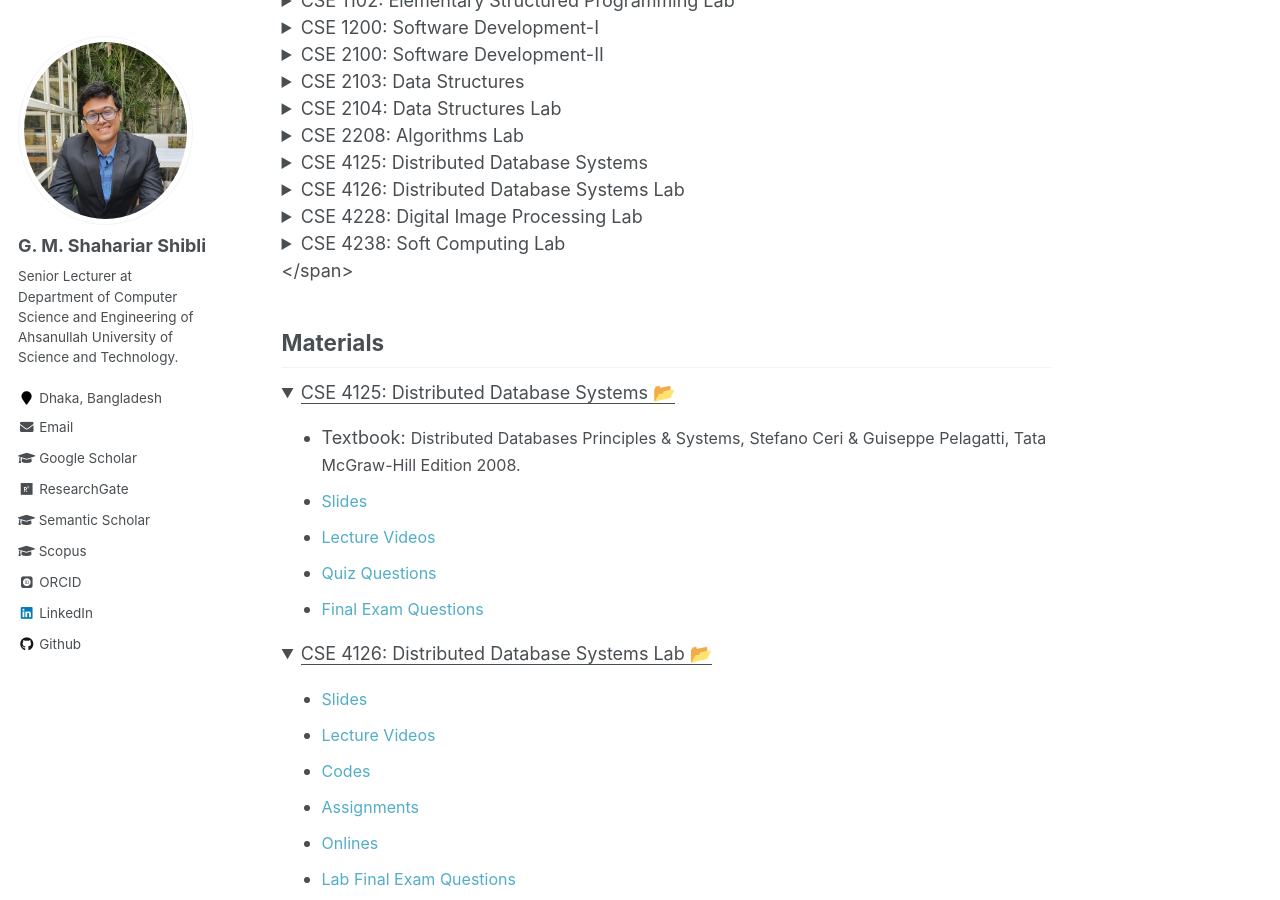
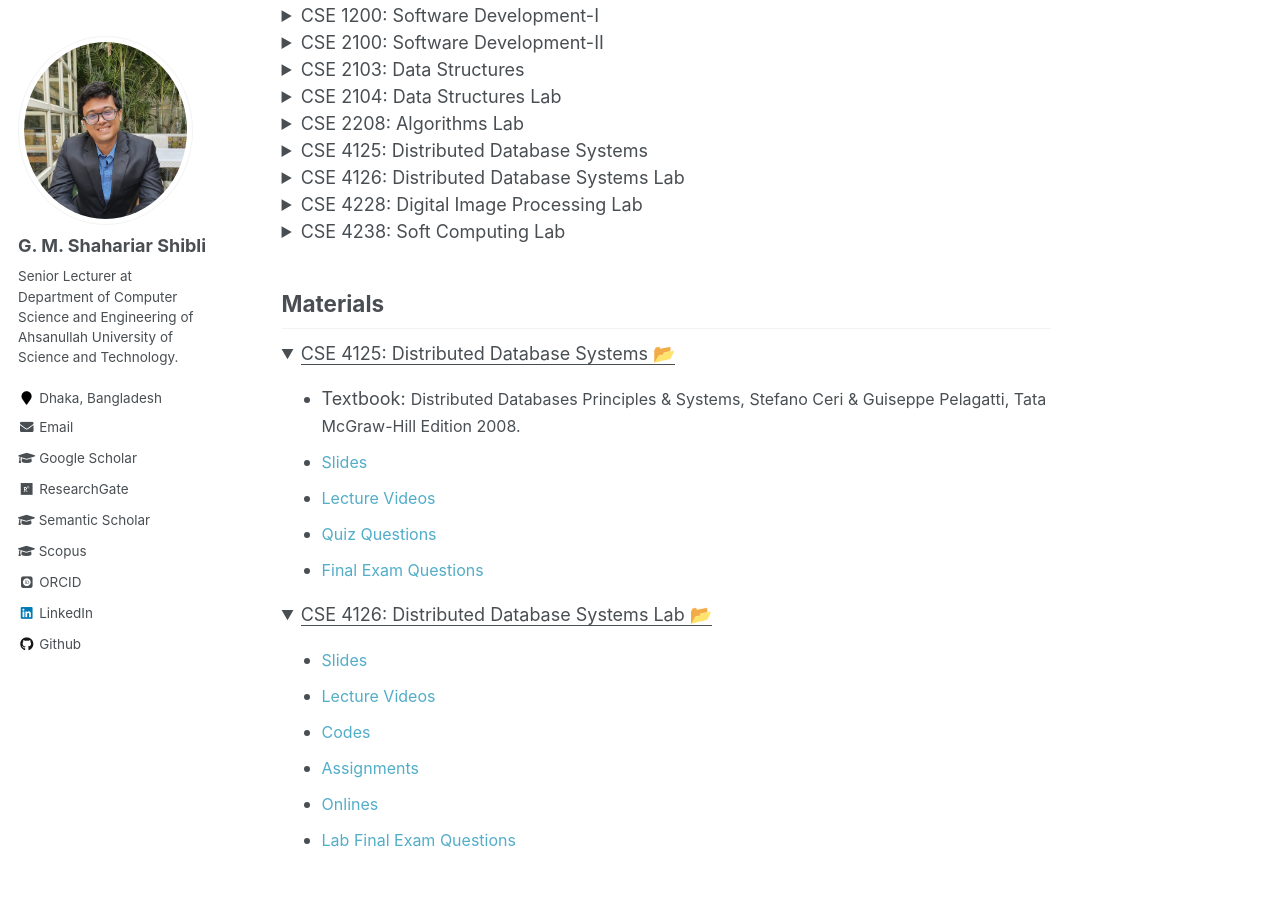
Before and after one commit to shahariar-shibli/shahariar-shibli.github.io, a Jekyll site: the page built from _pages/teaching.md, in a window 1280 px wide and 900 px high, scrolled down 371 px. Built offline with Jekyll 4.4.1, drawn with Linux system fonts in a browser that asks for light colours; some web fonts are replaced.

Commit message:
Update teaching.md

```diff
--- a/_pages/teaching.md
+++ b/_pages/teaching.md
@@ -7,7 +7,6 @@
 
 
 ## Courses
-<span style="color:black;font-family:Georgia;">
 <details>
 <summary>CSE 1102: Elementary Structured Programming Lab</summary>
 <span style="color:green"><font size="3"><ins>Conducted in Fall 2021</ins></font></span><br>
@@ -141,7 +140,7 @@
 </font>
 </span><br>
 </details>
-</span>
+
 
 ## Materials
 <details open>
```
